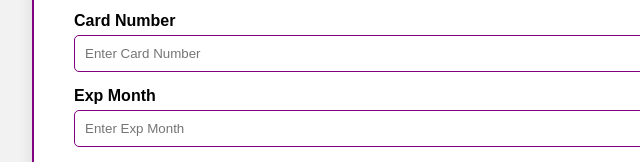
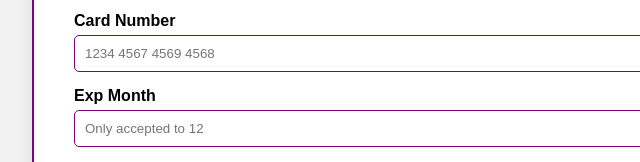
Before and after one commit to Beulah46/Khampat-Village-Donation, a website: page index.html in a window 1280 px wide. Shown: the part 788-950 px from the top of the page, 166-806 px from the left. Drawn offline with Linux system fonts and the light colour scheme.

Commit message:
Update index.html

```diff
--- a/index.html
+++ b/index.html
@@ -104,10 +104,10 @@
       </div>
 
       <label>Card Number</label>
-      <input type="text" placeholder="Enter Card Number">
+      <input type="text" placeholder="1234 4567 4569 4568" pattern="\d{4} \d{4} \d{4} \d{4}" required>
 
       <label>Exp Month</label>
-      <input type="text" placeholder="Enter Exp Month">
+      <input type="text" placeholder="Only accepted to 12" pattern="0[1-9]|1[0-2]" maxlength="2" required>
 
       <label>Exp Year</label>
       <input type="text" placeholder="Enter Exp Year">
```
